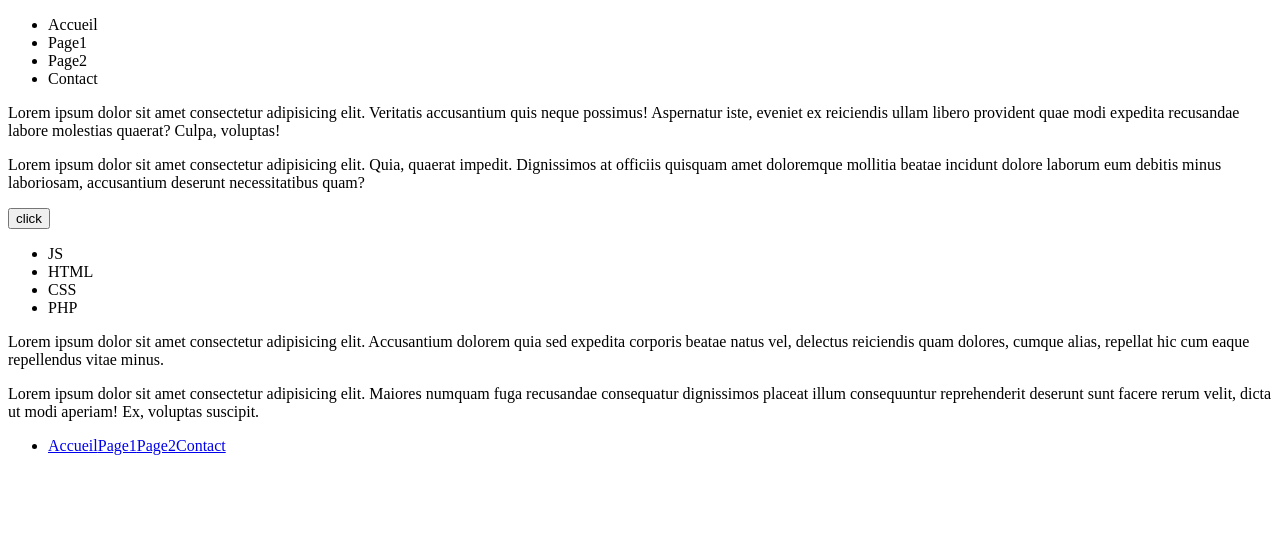
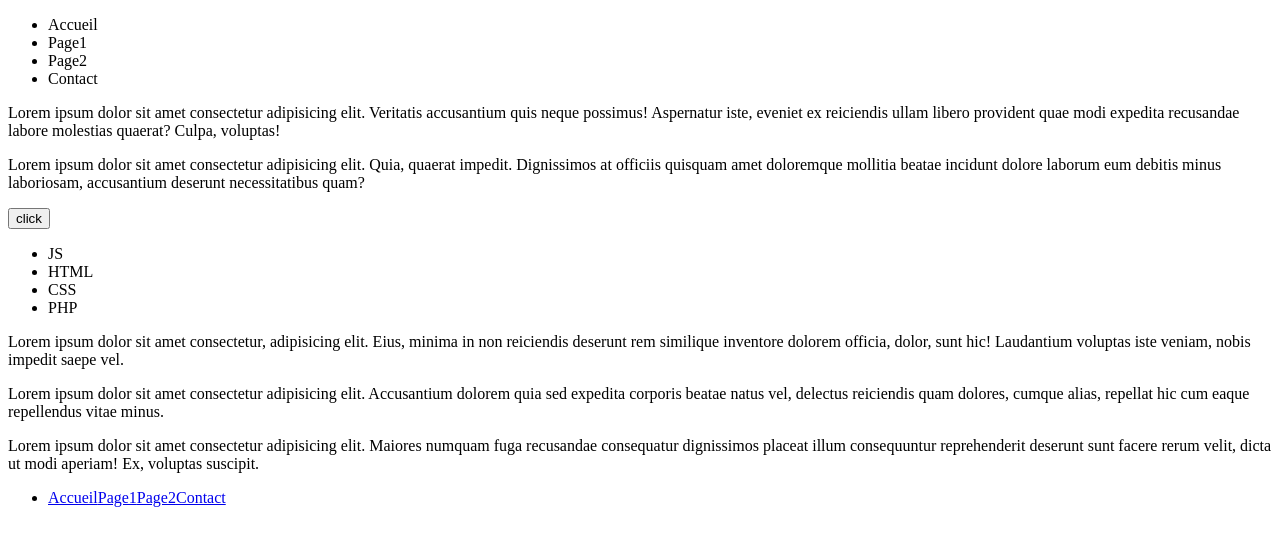
Before and after one commit to ahlem9392/get-git, a plain HTML site: page index.html in a window 1280 px wide. Drawn offline with Linux system fonts and the light colour scheme.

Commit message:
second commit to thir feature

```diff
--- a/index.html
+++ b/index.html
@@ -37,6 +37,7 @@
         </ul>
     </main>
 <footer>
+    <p>Lorem ipsum dolor sit amet consectetur, adipisicing elit. Eius, minima in non reiciendis deserunt rem similique inventore dolorem officia, dolor, sunt hic! Laudantium voluptas iste veniam, nobis impedit saepe vel.</p>
     <p> Lorem ipsum dolor sit amet consectetur adipisicing elit. Accusantium dolorem quia sed expedita corporis beatae natus vel, delectus reiciendis quam dolores, cumque alias, repellat hic cum eaque repellendus vitae minus. </p>
     <p>Lorem ipsum dolor sit amet consectetur adipisicing elit. Maiores numquam fuga recusandae consequatur dignissimos placeat illum consequuntur reprehenderit deserunt sunt facere rerum velit, dicta ut modi aperiam! Ex, voluptas suscipit.</p>
     <nav>
```
